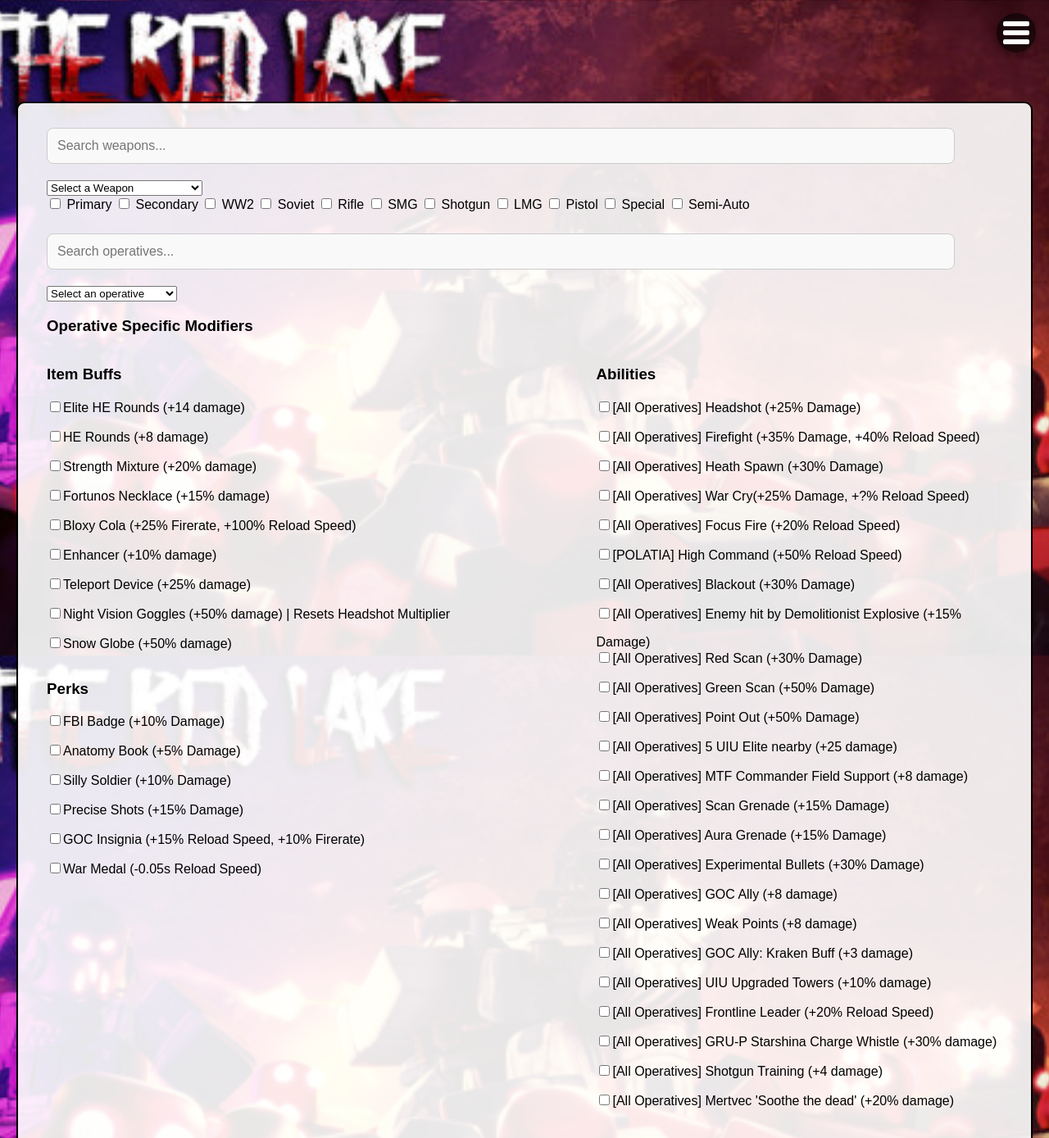
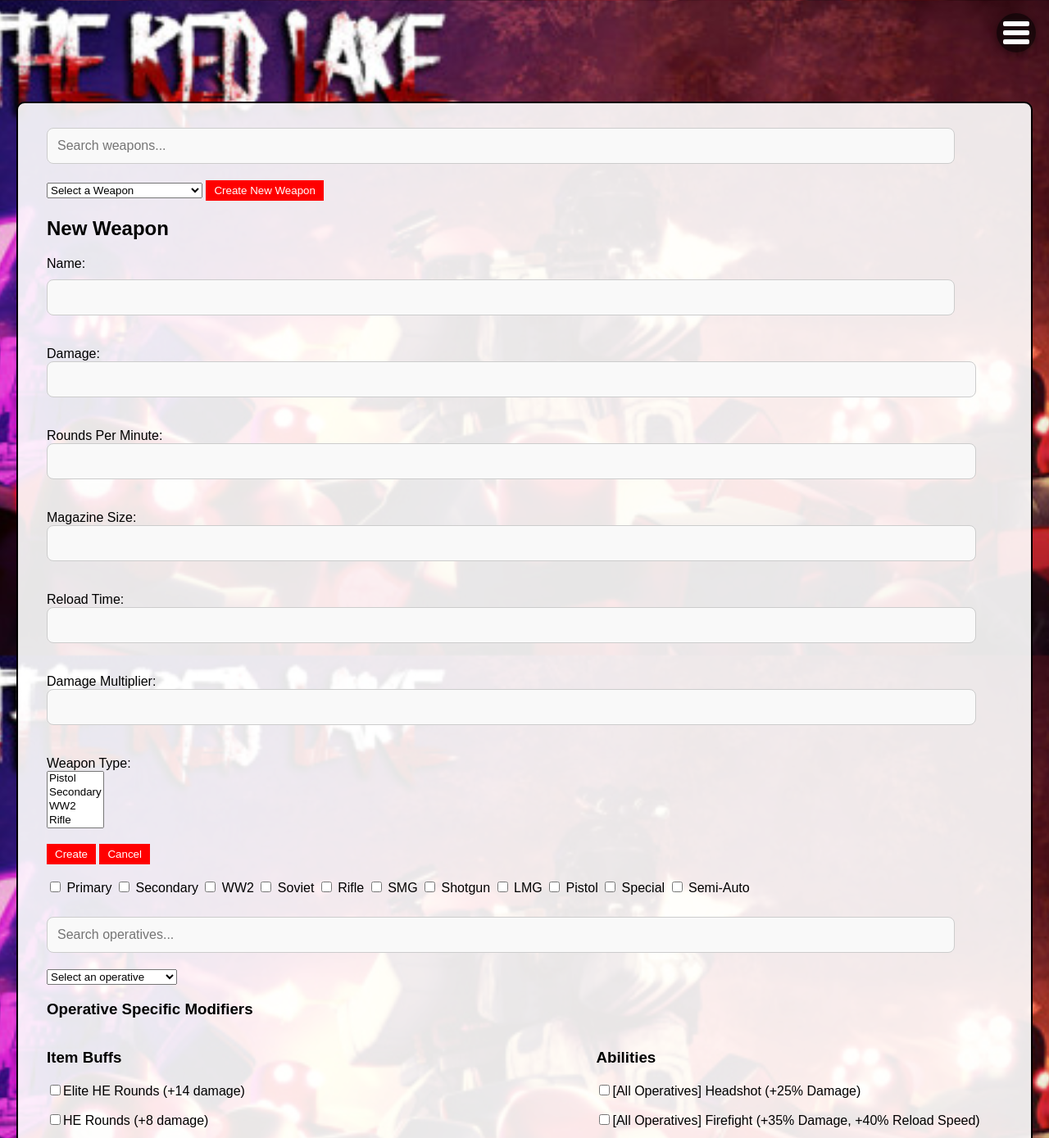
Before and after one commit to ScriptSorcerer20/TRL-gun-stats, a Flask app: page /calculator in a window 1280 px wide. Shown: the top 1389 px of the page at 82% size. Run offline with Flask 3, Linux system fonts and the light colour scheme.

Commit message:
added weapon creater

```diff
--- a/static/filterWeapons.js
+++ b/static/filterWeapons.js
@@ -416,10 +416,10 @@ function applyModifiers() {
 
 function applyBuff(buff, rpmModifier, reloadTimeModifier, damageModifier) {
     if (ignoreHeadshots &&
-      (buff.buffType === 'multiplicative-headshot' ||
-       buff.buffType === 'multiplicative-headshot-base')) {
-    return;
-  }
+        (buff.buffType === 'multiplicative-headshot' ||
+            buff.buffType === 'multiplicative-headshot-base')) {
+        return;
+    }
     const {type, buffType, value} = buff;
     // Handle headshot multipliers
     if (buffType === 'multiplicative-headshot-base' && !headshotBaseApplied) {
@@ -540,6 +540,64 @@ document.querySelectorAll('#guntype-filters input').forEach(checkbox => {
     checkbox.addEventListener('change', filterWeapons);
 });
 
+// function for Creating a Weapon
+const openBtn = document.getElementById('weapon-create');
+const closeBtn = document.getElementById('weapon-cancel');
+const modal = document.getElementById('weapon-form');
+const form = document.getElementById('weaponForm');
+
+// Show the modal
+openBtn.addEventListener('click', () => {
+    modal.style.display = 'flex';
+});
+
+// Hide the modal
+closeBtn.addEventListener('click', () => {
+    modal.style.display = 'none';
+    form.reset();
+});
+
+// Handle form submission
+form.addEventListener('submit', e => {
+    e.preventDefault();
+    const data = new FormData(form);
+    const newId = weapons.length
+        ? Math.max(...weapons.map(w => w.id)) + 1
+        : 1;
+
+    const weapon = {
+        id: newId,
+        name: data.get('name'),
+        damage: parseFloat(data.get('damage')),
+        rpm: parseFloat(data.get('rpm')),
+        mag_size: parseFloat(data.get('magazin')),
+        reload_time: parseFloat(data.get('reload-time')),
+        damage_multiplier: parseFloat(data.get('multiplier')),
+        guntype: data.getAll('gun-type')
+    };
+
+    // 2) Add it locally
+    weapons.push(weapon);
+
+    // 3) Refresh UI
+    populateWeapons();      // repopulate <select id="weapon-select">
+
+    // **Here you can pass `weapon` to your game logic**
+    console.log('Created weapon:', weapon);
+
+    // Close & reset
+    modal.style.display = 'none';
+    form.reset();
+});
+
+// Optional: click outside form to close
+modal.addEventListener('click', e => {
+    if (e.target === modal) {
+        modal.style.display = 'none';
+        form.reset();
+    }
+});
+
 
 // Initialize
 fetchWeaponsData();
--- a/templates/calculator.html
+++ b/templates/calculator.html
@@ -32,6 +32,57 @@
     <select id="weapon-select" name="weapons">
         <option value="">Select a Weapon</option>
     </select>
+    <button id="weapon-create">Create New Weapon</button>
+    <div id="weapon-form">
+        <div>
+            <h2>New Weapon</h2>
+            <form id="weaponForm">
+                <label>
+                    Name:<br>
+                    <input type="text" name="name" required>
+                </label><br><br>
+
+                <label>
+                    Damage:<br>
+                    <input type="number" name="damage" min="0" required>
+                </label><br><br>
+
+                <label>
+                    Rounds Per Minute:<br>
+                    <input type="number" name="rpm" min="0" required>
+                </label><br><br>
+
+                <label>
+                    Magazine Size:<br>
+                    <input type="number" name="magazin" min="1" required>
+                </label><br><br>
+
+                <label>
+                    Reload Time:<br>
+                    <input type="number" name="reload-time" min="0" required>
+                </label><br><br>
+
+                <label>
+                    Damage Multiplier:<br>
+                    <input type="number" name="multiplier" min="0" required>
+                </label><br><br>
+
+                <label>
+                    Weapon Type:<br>
+                    <select name="gun-type" multiple>
+                        <option value="PISTOL">Pistol</option>
+                        <option value="SECONDARY">Secondary</option>
+                        <option value="WW2">WW2</option>
+                        <option value="RIFLE">Rifle</option>
+                        <option value="SOVIET">Soviet</option>
+                    </select>
+                </label><br><br>
+
+                <button type="submit">Create</button>
+                <button type="button" id="weapon-cancel">Cancel</button>
+            </form>
+        </div>
+    </div>
     <br>
     <div id="guntype-filters">
         <label><input type="checkbox" id="primary" value="PRIMARY"> Primary</label>
```
